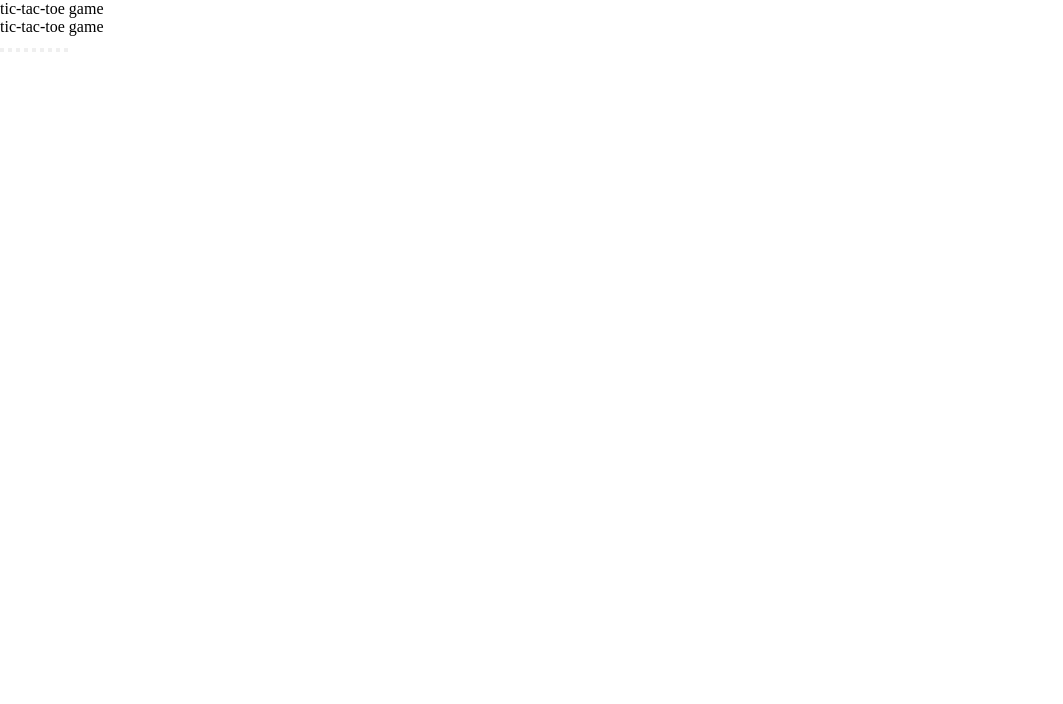
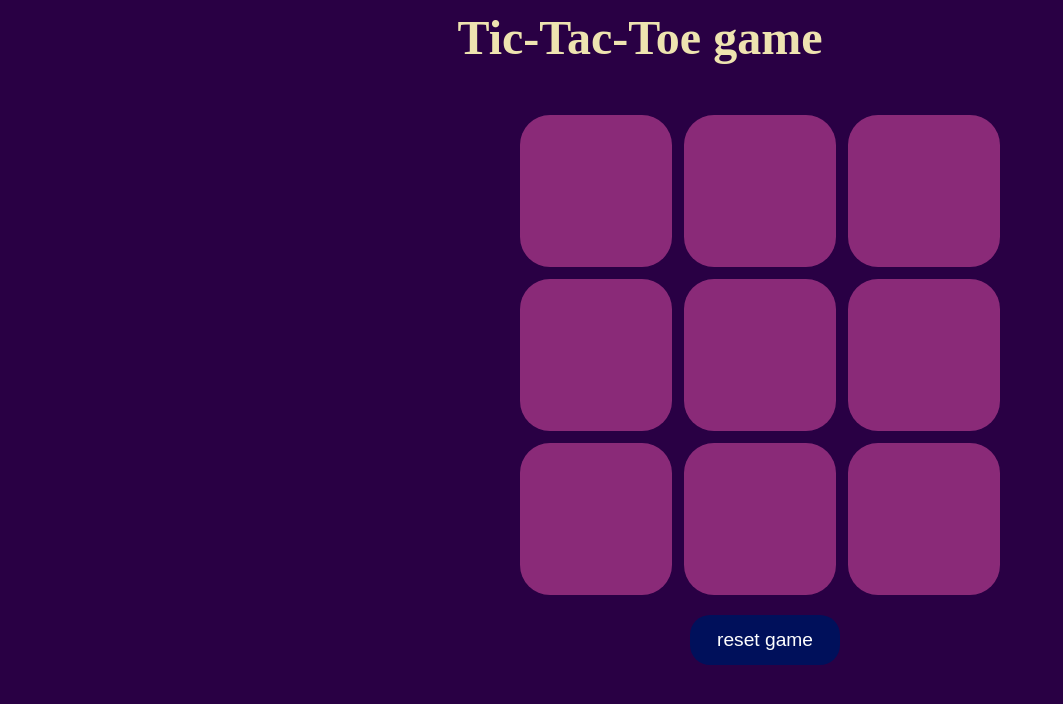
Before and after one commit to swainsankar123/Tic-Tac-Toe-game, a plain HTML site: page index.html in a window 1280 px wide. Shown: the whole page, without its empty margins (0-1063 px from the left). Drawn offline with Linux system fonts and the light colour scheme.

Commit message:
first change

```diff
--- a/index.html
+++ b/index.html
@@ -3,11 +3,11 @@
 <head>
     <meta charset="UTF-8">
     <meta name="viewport" content="width=device-width, initial-scale=1.0">
-    <title></title>tic-tac-toe game
+    <title>Tic-Tac-Toe game</title>
     <link rel="stylesheet" href="style.css">
 </head>
 <body>
-    <p> tic-tac-toe game</p>
+    <h1 class="heading"> Tic-Tac-Toe game</h1>
     <div class="container">
         <button class="box"></button>
         <button class="box"></button>
@@ -19,6 +19,7 @@
         <button class="box"></button>
         <button class="box"></button>
     </div>
+    <button class="resetbtn">reset game</button>
     <script src="script.js"></script>
 </body>
 </html>
--- a/script.js
+++ b/script.js
@@ -0,0 +1,34 @@
+let boxes=document.querySelectorAll(".box");
+let resetbtn=document.querySelector(".resetbtn")
+
+let turnO=true;
+const winpatterns=[
+    [0,1,2],
+    [0,3,6],
+    [0,4,8],
+    [1,4,7],
+    [2,5,8],
+    [2,4,6],
+    [3,4,5],
+    [6,7,8],
+];
+boxes.forEach((box)=>{
+    box.addEventListener("click",() => {
+        if(box.innerText !==""){
+         return;
+        }
+
+        if(turnO){
+            box.innerText="O";
+            box.style.color="#bbe524";
+            turnO=false;
+        }else{
+            box.innerText="X";
+            box.style.color="#FF5B42";
+            turnO=true;
+
+        }
+        box.disabled=true;
+        checkwiner();
+        });
+    });
--- a/style.css
+++ b/style.css
@@ -3,3 +3,44 @@
     padding : 0;
     border:boderbox;
 }
+body{
+    background-color: #290044;
+}
+.heading{
+    text-align: center;
+    color:#EEE3B0;
+    font-size:3rem;
+    margin-top:10px;
+}
+.container{
+    display:flex;
+    height: 60vh;
+    width:60vh;
+    justify-content: center;
+    align-items:center;
+    flex-wrap: wrap;
+    margin-left:520px;
+    margin-top:50px;
+     gap:1.5vmin;
+}
+.box{
+    height:19vmin;
+    width:19vmin;
+    background-color:#8A2A78;
+    border-radius:30px;
+    border:none;
+    font-size: 5rem;
+}
+.resetbtn{
+    height:50px;
+    width :150px;
+    background-color:#00105B;
+    border:2px solid black;
+    border-radius:20px;
+    border:none;
+    color:white;
+    font-size:1.2rem;
+    cursor:pointer;
+    margin-left: 690px;
+    margin-top:20px;
+}
```
